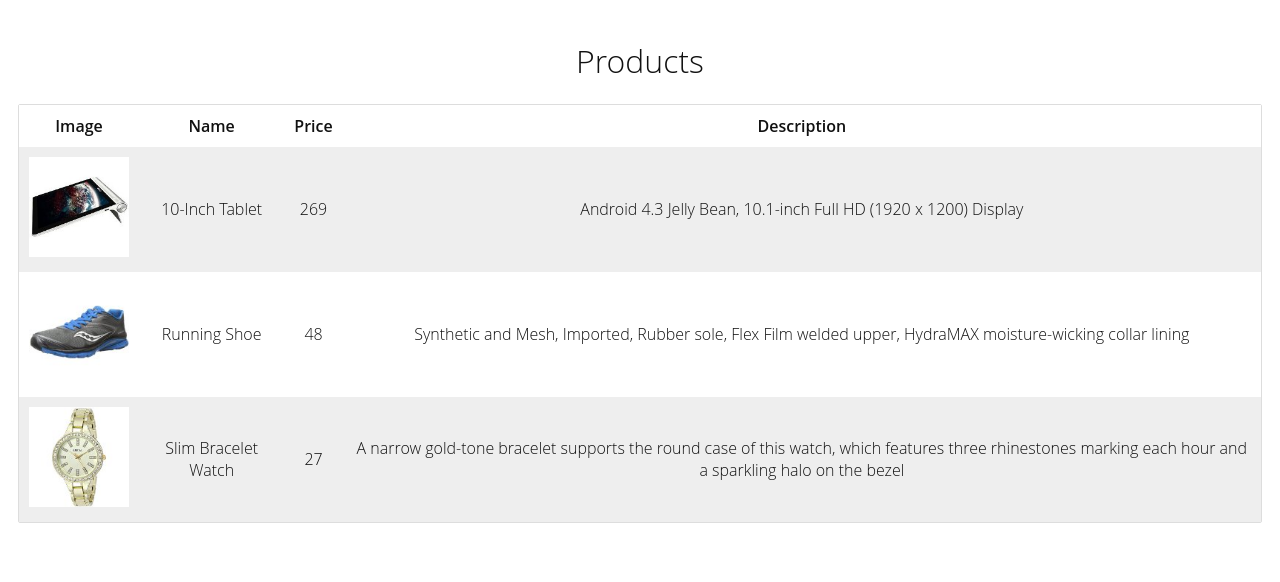
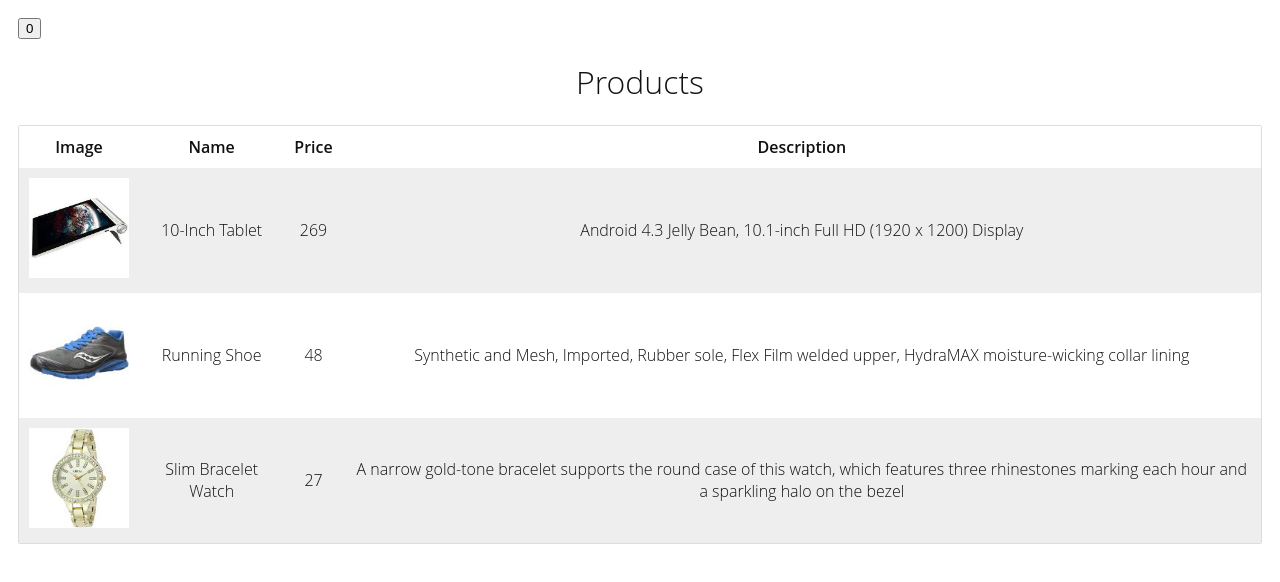
Before and after one commit to luttfioz/react-examples, a React (Create React App) app in the folder reactjs-state/setup/: page / in a window 1280 px wide. Shown: the top 582 px of the page. Built offline with nearby package versions, Linux system fonts and the light colour scheme.

Commit message:
Add react components state and event

```diff
--- a/reactjs-state/setup/src/App.js
+++ b/reactjs-state/setup/src/App.js
@@ -5,11 +5,24 @@ import * as data from './data.json';
 import './App.css';
 
 class App extends Component {
+  constructor(props) {
+
+    super(props);
+    this.state = {
+      counter: 0
+    }
+  }
+  handleClick() {
+    const { counter } = this.state;
+    this.setState({ counter: counter + 1 });
+  }
   render() {
     return (
       <div className="App">
-        <Heading title="Products"/>
-        <Table data={data.productList}/>
+        {/* method called via arrow functions */}
+        <button onClick={() => { this.handleClick(); }}> {this.state.counter} </button>
+        <Heading title="Products" />
+        <Table data={data.productList} />
       </div>
     );
   }
```
Also changed, not shown: 1 other file (tests, documents, lock files or other folders).
